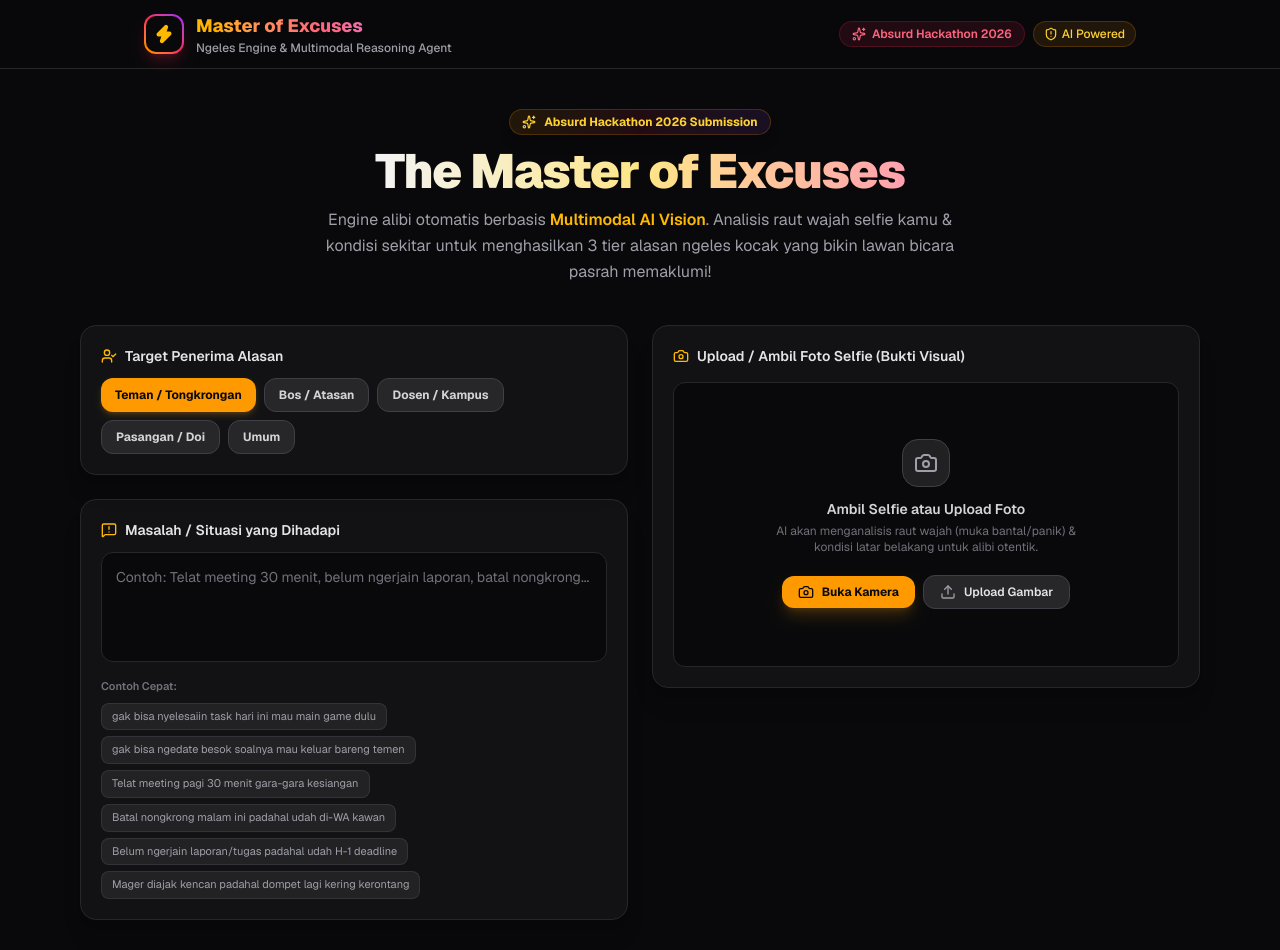
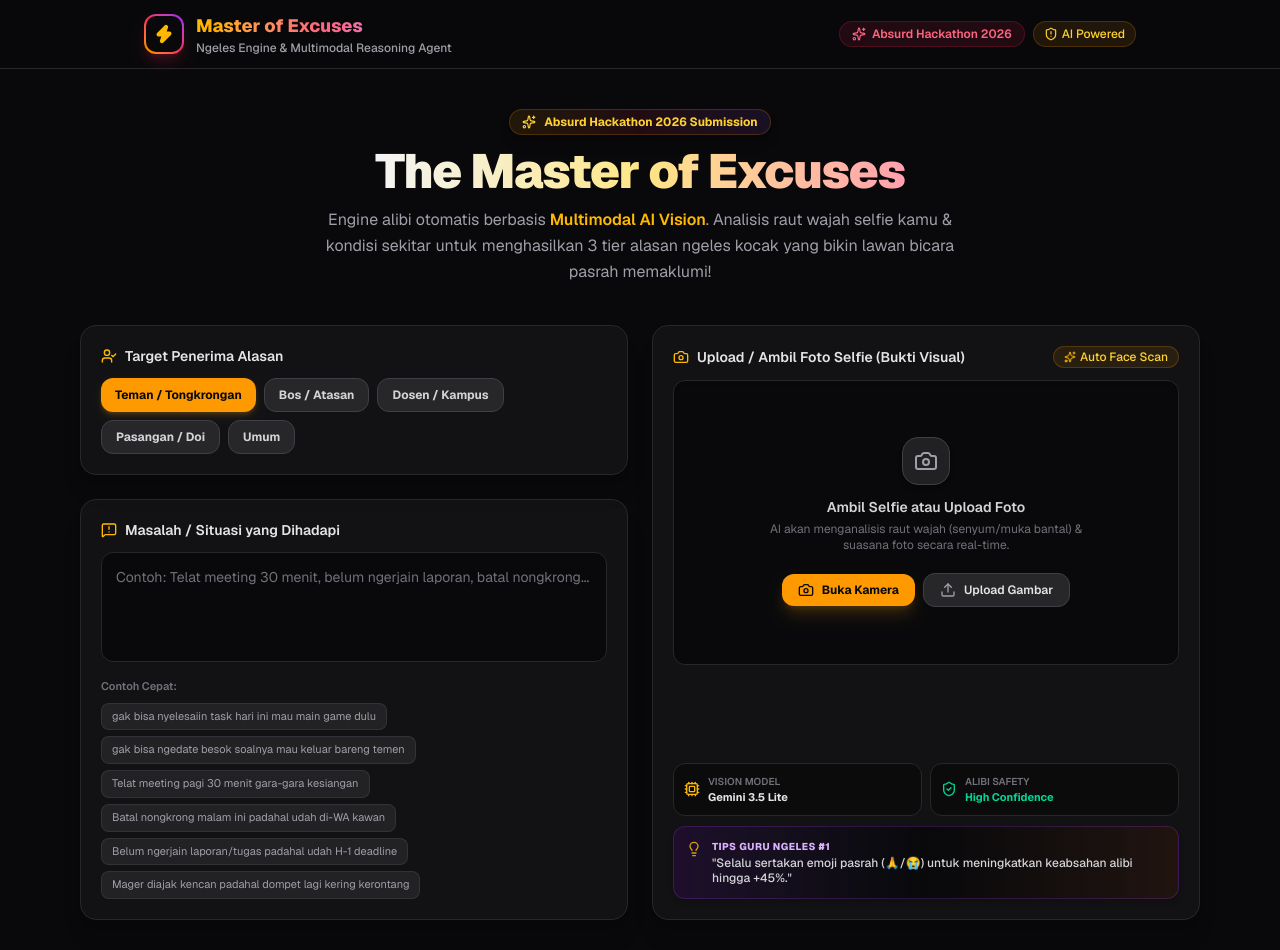
Before and after one commit to ZurielManurung/ngeles-engine, a Next.js app: page / in a window 1280 px wide. Shown: the top 950 px of the page. Built offline with nearby package versions, Linux system fonts and the light colour scheme.

Commit message:
Feat: Fill photo column with AI Vision Radar & Dynamic Tips Guru Ngeles widget

```diff
--- a/src/components/CameraCapture.tsx
+++ b/src/components/CameraCapture.tsx
@@ -1,7 +1,7 @@
 'use client';
 
 import React, { useRef, useState, useEffect, useCallback } from 'react';
-import { Camera, RefreshCw, Upload, Check, AlertCircle } from 'lucide-react';
+import { Camera, RefreshCw, Upload, Check, AlertCircle, Sparkles, ShieldCheck, Cpu, Lightbulb } from 'lucide-react';
 
 interface CameraCaptureProps {
   onImageCaptured: (base64Image: string | null) => void;
@@ -15,13 +15,28 @@ export default function CameraCapture({ onImageCaptured, imagePreview }: CameraC
   const canvasRef = useRef<HTMLCanvasElement | null>(null);
   const streamRef = useRef<MediaStream | null>(null);
 
+  const tips = [
+    'Selalu sertakan emoji pasrah (🙏/😭) untuk meningkatkan keabsahan alibi hingga +45%.',
+    'Kirim Voice Note (VN) di jam ganjil (misal 07:14) agar alibi terkesan spontan & dadakan.',
+    'Gunakan fitur View Once (sekali lihat) di WA untuk alibi Tier 3 agar misterius & ga bisa di-ss.',
+    'Raut muka cengengesan polos biasanya bikin lawan bicara pasrah memaklumi.',
+  ];
+
+  const [currentTipIdx, setCurrentTipIdx] = useState(0);
+
+  useEffect(() => {
+    const tipInterval = setInterval(() => {
+      setCurrentTipIdx((prev) => (prev + 1) % tips.length);
+    }, 6000);
+    return () => clearInterval(tipInterval);
+  }, [tips.length]);
+
   // Callback ref to bind stream safely as soon as video DOM element mounts
   const setVideoRef = useCallback((node: HTMLVideoElement | null) => {
     videoRef.current = node;
     if (node && streamRef.current && node.srcObject !== streamRef.current) {
       node.srcObject = streamRef.current;
       node.play().catch((err) => {
-        // Ignore harmless Chrome AbortError when play is interrupted by re-render
         if (err.name !== 'AbortError') {
           console.error('Play video error:', err);
         }
@@ -32,7 +47,6 @@ export default function CameraCapture({ onImageCaptured, imagePreview }: CameraC
   const startCamera = async () => {
     setCameraError(null);
     try {
-      // Stop existing stream if any
       if (streamRef.current) {
         streamRef.current.getTracks().forEach((track) => track.stop());
         streamRef.current = null;
@@ -44,10 +58,8 @@ export default function CameraCapture({ onImageCaptured, imagePreview }: CameraC
       });
       streamRef.current = stream;
 
-      // Set camera active to mount the video tag
       setIsCameraActive(true);
 
-      // If video element already mounted, attach stream
       if (videoRef.current && videoRef.current.srcObject !== stream) {
         videoRef.current.srcObject = stream;
         videoRef.current.play().catch((err) => {
@@ -104,21 +116,26 @@ export default function CameraCapture({ onImageCaptured, imagePreview }: CameraC
   }, []);
 
   return (
-    <div className="bg-zinc-900/60 border border-zinc-800 rounded-2xl p-4 sm:p-5 flex flex-col gap-4 shadow-xl">
+    <div className="bg-zinc-900/60 border border-zinc-800 rounded-2xl p-4 sm:p-5 flex flex-col gap-4 shadow-xl h-full justify-between">
+      <div className="flex flex-col gap-3">
         <div className="flex items-center justify-between">
           <label className="text-sm font-semibold text-zinc-200 flex items-center gap-2">
             <Camera className="w-4 h-4 text-amber-400" />
             <span>Upload / Ambil Foto Selfie (Bukti Visual)</span>
           </label>
-        {imagePreview && (
+          {imagePreview ? (
             <span className="text-xs px-2.5 py-0.5 rounded-full bg-emerald-500/10 text-emerald-400 border border-emerald-500/20 flex items-center gap-1 font-medium">
               <Check className="w-3 h-3" /> Foto Siap!
+            </span>
+          ) : (
+            <span className="text-xs px-2.5 py-0.5 rounded-full bg-amber-500/10 text-amber-300 border border-amber-500/20 flex items-center gap-1 font-medium">
+              <Sparkles className="w-3 h-3 text-amber-400" /> Auto Face Scan
             </span>
           )}
         </div>
 
         {/* Main View Area */}
-      <div className="relative aspect-video w-full rounded-xl overflow-hidden bg-zinc-950 border border-zinc-800 flex items-center justify-center group">
+        <div className="relative aspect-video w-full rounded-xl overflow-hidden bg-zinc-950 border border-zinc-800 flex items-center justify-center group shadow-inner">
           {/* Case 1: Active Video Camera */}
           {isCameraActive && (
             <div className="relative w-full h-full">
@@ -148,7 +165,7 @@ export default function CameraCapture({ onImageCaptured, imagePreview }: CameraC
                 alt="Selfie Preview"
                 className="w-full h-full object-cover"
               />
-            <div className="absolute inset-0 bg-black/30 backdrop-blur-[2px] opacity-0 group-hover:opacity-100 transition-opacity flex items-center justify-center gap-3">
+              <div className="absolute inset-0 bg-black/40 backdrop-blur-[2px] opacity-0 group-hover:opacity-100 transition-opacity flex items-center justify-center gap-3">
                 <button
                   type="button"
                   onClick={startCamera}
@@ -172,13 +189,13 @@ export default function CameraCapture({ onImageCaptured, imagePreview }: CameraC
           {/* Case 3: Initial Empty State */}
           {!isCameraActive && !imagePreview && (
             <div className="p-6 text-center flex flex-col items-center gap-3">
-            <div className="w-12 h-12 rounded-2xl bg-zinc-800/80 border border-zinc-700 flex items-center justify-center text-zinc-400">
+              <div className="w-12 h-12 rounded-2xl bg-zinc-800/80 border border-zinc-700 flex items-center justify-center text-zinc-400 shadow-md">
                 <Camera className="w-6 h-6" />
               </div>
               <div>
                 <p className="text-sm font-semibold text-zinc-300">Ambil Selfie atau Upload Foto</p>
                 <p className="text-xs text-zinc-500 mt-1 max-w-xs">
-                AI akan menganalisis raut wajah (muka bantal/panik) & kondisi latar belakang untuk alibi otentik.
+                  AI akan menganalisis raut wajah (senyum/muka bantal) & suasana foto secara real-time.
                 </p>
               </div>
 
@@ -212,5 +229,40 @@ export default function CameraCapture({ onImageCaptured, imagePreview }: CameraC
           <canvas ref={canvasRef} className="hidden" />
         </div>
       </div>
+
+      {/* AI Radar Stats & Tips Widget to fill empty space under photo */}
+      <div className="flex flex-col gap-2.5 pt-2">
+        {/* Radar Metrics Grid */}
+        <div className="grid grid-cols-2 gap-2">
+          <div className="bg-zinc-950/80 border border-zinc-800 rounded-xl p-2.5 flex items-center gap-2">
+            <Cpu className="w-4 h-4 text-amber-400 shrink-0" />
+            <div>
+              <p className="text-[10px] text-zinc-500 font-semibold uppercase">Vision Model</p>
+              <p className="text-[11px] font-bold text-zinc-200">Gemini 3.5 Lite</p>
+            </div>
+          </div>
+          <div className="bg-zinc-950/80 border border-zinc-800 rounded-xl p-2.5 flex items-center gap-2">
+            <ShieldCheck className="w-4 h-4 text-emerald-400 shrink-0" />
+            <div>
+              <p className="text-[10px] text-zinc-500 font-semibold uppercase">Alibi Safety</p>
+              <p className="text-[11px] font-bold text-emerald-400">High Confidence</p>
+            </div>
+          </div>
+        </div>
+
+        {/* Dynamic Tips Box */}
+        <div className="bg-gradient-to-r from-purple-950/30 via-zinc-950 to-amber-950/30 border border-purple-500/20 rounded-xl p-3 flex items-start gap-2.5 shadow-md">
+          <Lightbulb className="w-4 h-4 text-amber-400 shrink-0 mt-0.5 animate-pulse" />
+          <div className="flex-1">
+            <p className="text-[10px] font-extrabold text-purple-300 uppercase tracking-wider">
+              Tips Guru Ngeles #{(currentTipIdx % 4) + 1}
+            </p>
+            <p className="text-xs text-zinc-300 font-medium leading-tight mt-0.5 transition-all duration-300">
+              "{tips[currentTipIdx]}"
+            </p>
+          </div>
+        </div>
+      </div>
+    </div>
   );
 }
```
Lines whose indentation alone changed are shown as unchanged.
